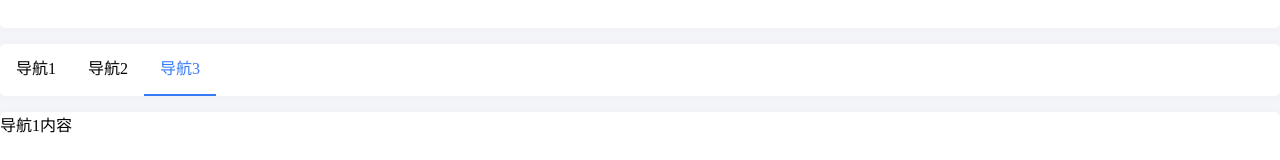
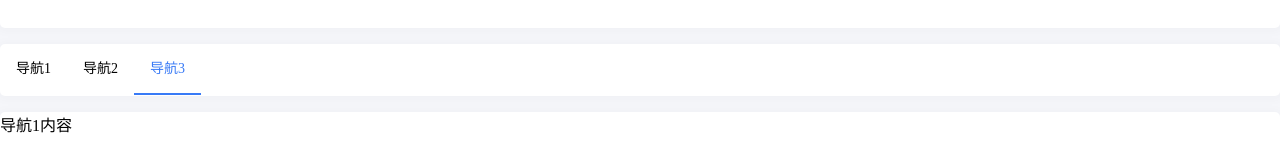
Before and after one commit to pekonchan/scrollNav, a Vue app: page / in a window 1280 px wide. Shown: the part 196-356 px from the top of the page. Built offline with nearby package versions, Linux system fonts and the light colour scheme.

Commit message:
优化样式，声明没有副作用

```diff
--- a/package.json
+++ b/package.json
@@ -1,10 +1,11 @@
 {
   "name": "vue-scroll-nav",
-  "version": "0.1.0",
+  "version": "0.1.1",
   "keyword": "vue-scroll-nav scrollnav scrollNav ScrollNav VueScrollNav scroll nav fixed sticky menu",
   "author": "pekonchan",
   "main": "lib/vue-scroll-nav.umd.min.js",
   "private": false,
+  "sideEffects": false,
   "scripts": {
     "serve": "vue-cli-service serve",
     "build": "vue-cli-service build",
--- a/packages/src/index.scss
+++ b/packages/src/index.scss
@@ -2,7 +2,8 @@
     .nav-bar {
         margin: 0;
         padding: 0;
-        line-height: 3.1;
+        line-height: 3.5;
+        font-size: 14px;
         vertical-align:middle;
         border-radius: 5px;
         box-shadow: 0 1px 8px 4px rgba(0, 0, 0, 0.02);
```
